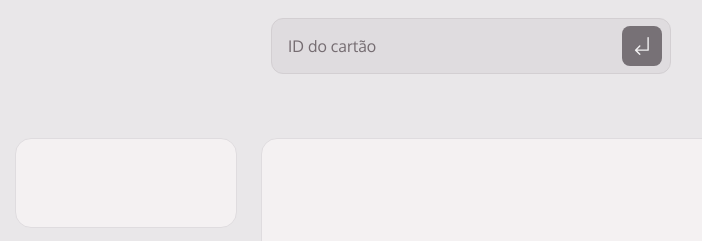
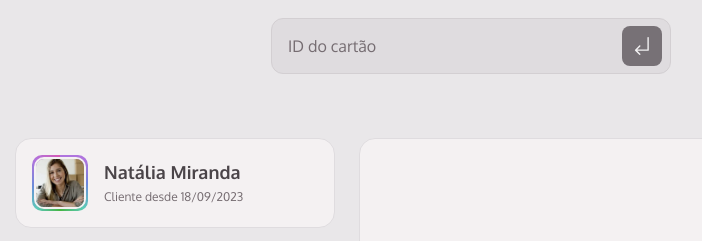
Before and after one commit to BrunoCaputo/member-club, a website built with webpack: page index.html in a window 1280 px wide. Shown: the part 134-375 px from the top of the page, without its empty margins (169-871 px from the left). Built offline with nearby package versions, Linux system fonts and the light colour scheme.

Commit message:
feat: User profile info card

```diff
--- a/index.html
+++ b/index.html
@@ -31,7 +31,20 @@
     </header>
 
     <main class="m-inline-auto">
-      <aside class="profile-info card" id="profile"></aside>
+      <aside class="profile-info card" id="profile">
+        <!-- Example -->
+        <div class="avatar">
+          <img
+            src="./src/assets/images/user_photo1.jpg"
+            alt="User Profile Picture"
+          />
+        </div>
+
+        <div class="user-info">
+          <h2>Natália Miranda</h2>
+          <p>Cliente desde 18/09/2023</p>
+        </div>
+      </aside>
       <aside class="history card" id="history"></aside>
 
       <section class="fidelity-card card" id="fidelity-card"></section>
--- a/server.json
+++ b/server.json
@@ -4,6 +4,7 @@
       "id": "124-537-835-230",
       "name": "Natália Miranda",
       "clientSince": "18/09/2023",
+      "profilePicture": "./src/assets/images/user_photo1.jpg",
       "appointmentHistory": [
         {
           "date": "29/04/2024",
@@ -40,6 +41,7 @@
       "id": "207-245-699-104",
       "name": "Capitão Nascimento",
       "clientSince": "12/04/2023",
+      "profilePicture": "./src/assets/images/user_photo2.jpg",
       "appointmentHistory": [
         {
           "date": "01/05/2024",
@@ -68,6 +70,7 @@
       "id": "523-114-876-908",
       "name": "Sansão",
       "clientSince": "15/07/2023",
+      "profilePicture": "./src/assets/images/user_photo3.png",
       "appointmentHistory": [
         {
           "date": "22/04/2024",
--- a/src/styles/global.css
+++ b/src/styles/global.css
@@ -59,3 +59,19 @@ body {
 
   padding-block: 4rem 10.125rem;
 }
+
+h1 {
+  font: var(--title-md);
+}
+
+h2 {
+  font: var(--title-sm);
+}
+
+h3 {
+  font: var(--subtitle-md);
+}
+
+h4 {
+  font: var(--subtitle-sm);
+}
--- a/src/styles/main.css
+++ b/src/styles/main.css
@@ -6,7 +6,7 @@ main {
   display: grid;
   grid-template-rows: 5.625rem auto 7.3125rem;
   row-gap: 1rem;
-  grid-template-columns: 0.5fr 1.5fr;
+  grid-template-columns: 20rem 35.5rem;
   column-gap: 1.5rem;
   grid-template-areas:
     "profile-info card"
@@ -23,6 +23,57 @@ main {
 main > aside {
   &.profile-info {
     grid-area: profile-info;
+
+    padding: 1rem;
+    display: flex;
+    flex-direction: row;
+    justify-content: flex-start;
+    align-items: center;
+    gap: 1rem;
+
+    & .avatar {
+      width: 3.5rem;
+      height: 3.5rem;
+      border-radius: 0.625rem;
+      padding: 2px;
+      background: conic-gradient(
+        #af74de 13%,
+        #6b84de 25%,
+        #5dcab7 38%,
+        #45b442 50%,
+        #5ec6b9 62%,
+        #698dd9 73%,
+        #b173dc 87%,
+        #d658b3 100%
+      );
+
+      & img {
+        border: 2px solid var(--base-gray-100);
+        width: 100%;
+        height: 100%;
+        object-fit: cover;
+        border-radius: 0.625rem;
+      }
+    }
+
+    & .user-info {
+      width: max-content;
+
+      display: flex;
+      flex-direction: column;
+      justify-content: center;
+      align-items: flex-start;
+      gap: 0.25rem;
+
+      h2 {
+        color: var(--base-gray-600);
+      }
+
+      p {
+        font: var(--text-xs);
+        color: var(--base-gray-500);
+      }
+    }
   }
 
   &.history {
```
Also changed, not shown: src/assets/images/user_photo1.jpg (added), src/assets/images/user_photo2.jpg (added), src/assets/images/user_photo3.png (added).
